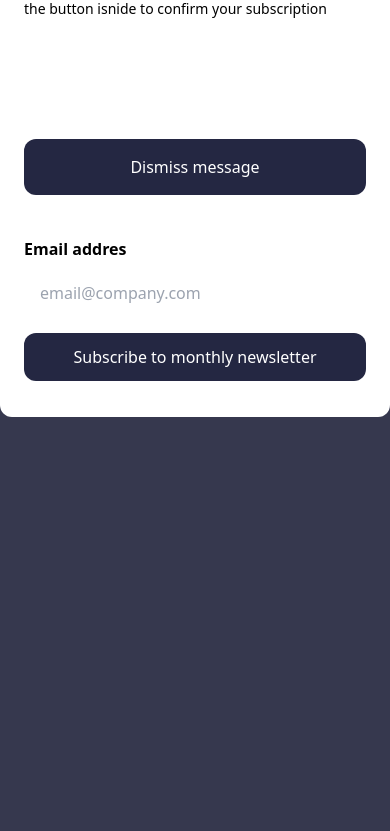
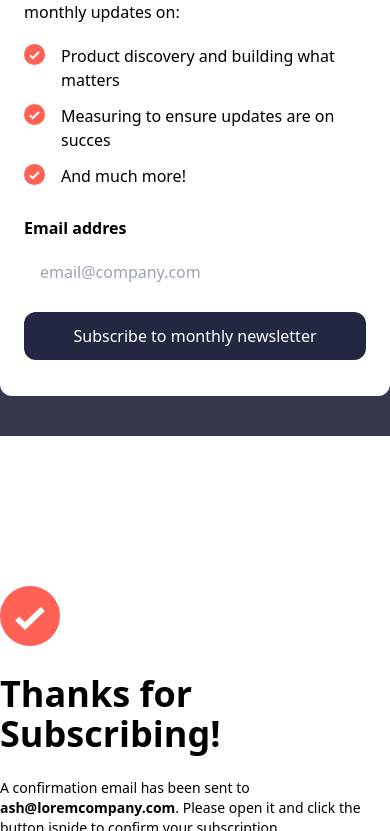
Before and after one commit to Reivah/Tailwind-Frontend-Mentor, a website: page dist/index.html in a window 390 px wide. Shown: the part 407-1238 px from the top of the page. Before the commit the page ends 844 px from the top, so only its background shows below. Drawn offline with Linux system fonts and the light colour scheme.

Commit message:
updating app

```diff
--- a/dist/index.html
+++ b/dist/index.html
@@ -11,7 +11,7 @@
     <link rel="stylesheet" href="./style.css">
 </head>
 
-<body class="h-screen flex justify-center items-center bg-Charcoal-Grey">
+<body class=" flex flex-col justify-center items-center bg-Charcoal-Grey">
 
         <div class=" lg:flex  bg-white rounded-xl">
             <div class="hidden lg:flex order-last p-5">
@@ -40,21 +40,21 @@
                     <button class="w-full px-4 py-3 mb-4 text-center text-white  bg-Dark-Slate-Grey rounded-xl hover:bg-Tomato transition-colors">Subscribe to
                         monthly newsletter</button>
                     </div>
-                    <div class="absolute top-0 p-6 mb-5 bg-white lg:top-1/2 lg:left-1/2 lg:-translate-y-1/2 lg:-translate-x-1/2 lg:w-[400px] lg:p-10 lg:rounded-xl  ">
-                        <img class="mb-7 mt-[150px] w-[60px] lg:mt-[20px]" src="../src/img/icon-list.svg" alt="">
-                        <h2 class="mb-6 text-4xl font-bold">Thanks for Subscribing!</h2>
-                        <p class="mb-[120px] text-sm lg:mb-[40px]">A confirmation email has been sent to <span class="font-bold">ash@loremcompany.com</span>. Please open it and click the button isnide to confirm your subscription</p>
-                        <button class="w-full px-5 py-4 bg-Dark-Slate-Grey text-white text-center rounded-xl lg:hover:bg-Tomato lg:transition-colors ">Dismiss message</button>
-                    </div>
 
 
                 </div>
-    </div>
+            </div>
+            <div class=" bg-white mt-10  lg:w-[400px] lg:p-10 lg:rounded-xl  ">
+                <img class="mb-7 mt-[150px] w-[60px] lg:mt-[20px]" src="../src/img/icon-list.svg" alt="">
+                <h2 class="mb-6 text-4xl font-bold">Thanks for Subscribing!</h2>
+                <p class="mb-[120px] text-sm lg:mb-[40px]">A confirmation email has been sent to <span class="font-bold">ash@loremcompany.com</span>. Please open it and click the button isnide to confirm your subscription</p>
+                <button class="w-full px-5 py-4 mb-9 bg-Dark-Slate-Grey text-white text-center rounded-xl lg:hover:bg-Tomato lg:transition-colors ">Dismiss message</button>
+            </div>
 
 
 
 
 
-</body>
+        </body>
 
 </html>
```
Also changed, not shown: dist/style.css.
